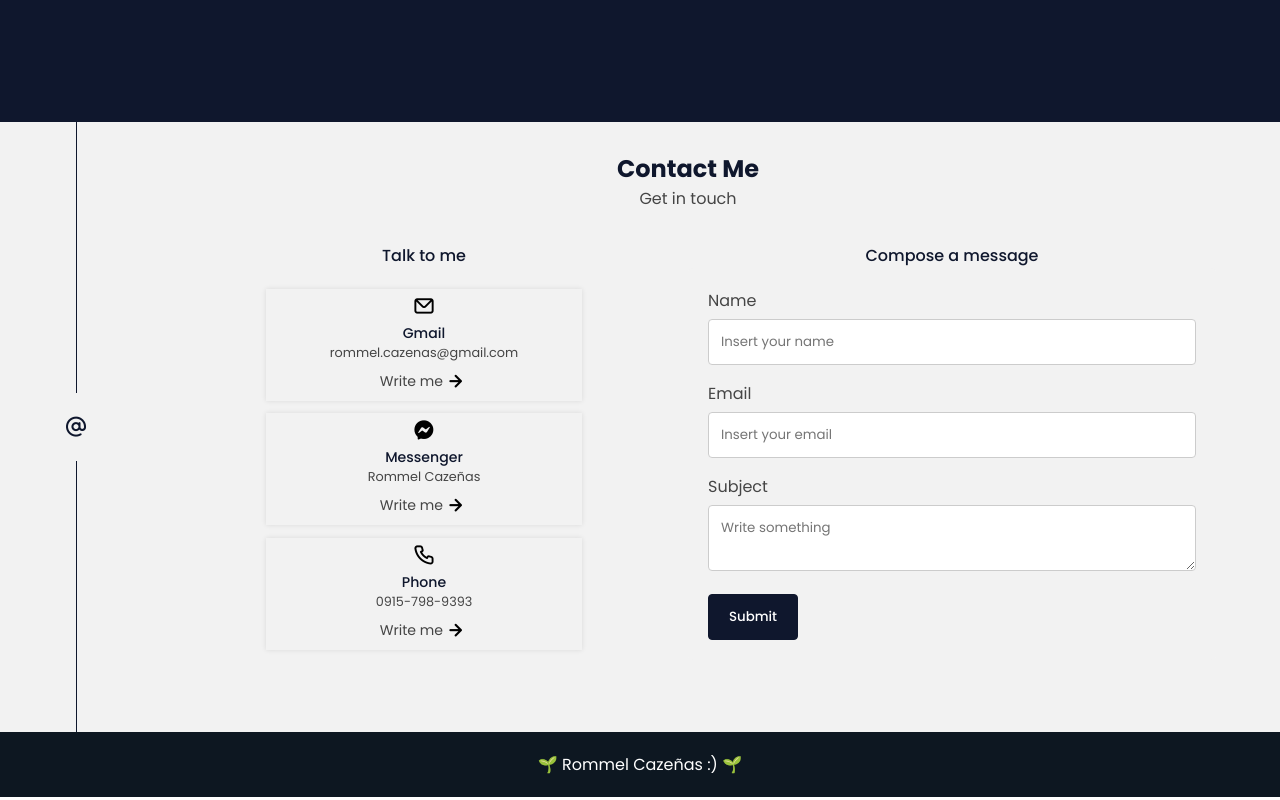
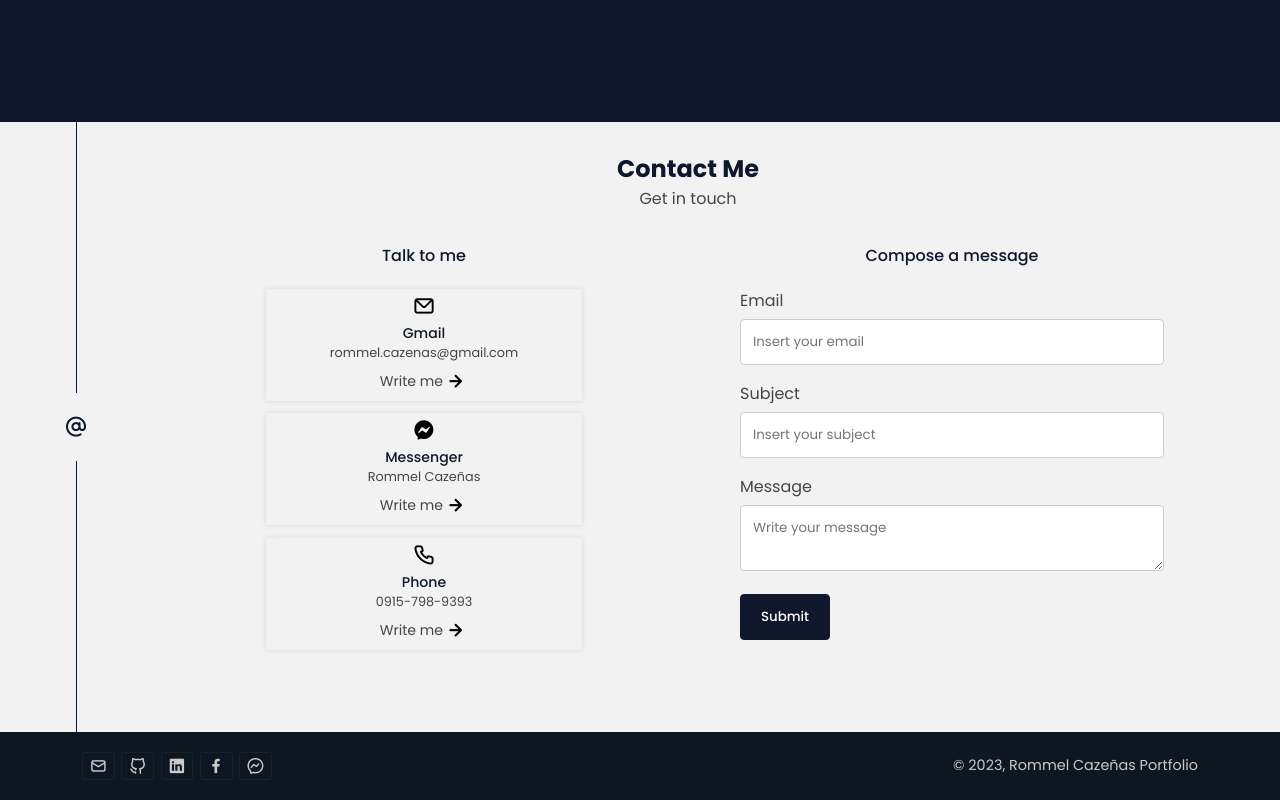
Before and after one commit to Meenngg/rommel-portfolio, a React (Create React App) app: page / in a window 1280 px wide. Shown: the part 2278-3078 px from the top of the page. Built offline with nearby package versions, Linux system fonts and the light colour scheme.

Commit message:
footer: add css

```diff
--- a/src/App.css
+++ b/src/App.css
@@ -8,6 +8,8 @@
   --secondary-color: #4d4d4d;
   --reserve-color: #242424;
   --text-color: #f2f2f2; */
+
+  --dark-theme-v2-color: #0d1721;
   --dark-theme-color: #0f172d;
   --light-theme-color: #f2f2f2;
   --highlight-theme-color: #009cff;
@@ -163,7 +165,37 @@ nav .nav-burger {
   /* height: 100vh; */
 }
 
+footer > div {
+  font-size: 0.9em;
+  color: #cacaca;
+  margin: 0 5%;
+  display: flex;
+  align-items: center;
+  justify-content: space-between;
+  flex-wrap: wrap;
+}
 
+footer div div:first-child > button {
+  margin-right: 0.5em;
+  padding: 0 0.5em ;
+  border-radius: 3px;
+  background-color: #0d1721;
+  border: 0.5px solid rgba(235, 235, 235, 0.05);
+}
+
+footer div div:first-child > button:hover i {
+  color: var(--highlight-theme-color);
+
+}
+
+footer i {
+  color: #cacaca;
+  font-size: 1.3em;
+}
+
+footer div div:last-child {
+  text-align: right;
+}
 
 @media screen and (max-width: 1200px) {
   .App > section {
@@ -197,4 +229,15 @@ nav .nav-burger {
     color: var(--highlight-theme-color);
   }
 
+  footer div div:first-child > button {
+    margin-right: 0.4em;
+  }
 }
+
+@media screen and (max-width: 640px) {
+  footer > div {
+    padding: 3em 0;
+    flex-direction: column;
+    gap: 1em;
+  }
+}
--- a/src/App.js
+++ b/src/App.js
@@ -20,9 +20,14 @@ function App() {
   //   menuFunc();
   // }, [];
   const [toggleBurger, setToggleBurger] = useState(false);
+  const [year, setYear] = useState("");
 
   const triggerBurger = () => {
     setToggleBurger(!toggleBurger);
+  }
+
+  const closeBurger = () => {
+    setToggleBurger(false);
   }
 
   return (
@@ -34,7 +39,7 @@ function App() {
             <section className="nav-burger">
                 <button onClick={triggerBurger}><i className={toggleBurger ? "burger uil uil-multiply" : "burger uil uil-bars"}></i></button>
             </section>
-            <ul onClick={triggerBurger}>
+            <ul onClick={closeBurger}>
                 <li><a href="#home">Home</a></li>
                 <li><a href="#about">About</a></li>
                 <li><a href="#project">Project</a></li>
@@ -55,7 +60,19 @@ function App() {
         </section>
 
         <footer style={{padding: "20px", backgroundColor: "#0d1721", textAlign: "center", color: "white"}}>
-        &#127793; Rommel Cazeñas :) &#127793;
+        {/* &#127793; Rommel Cazeñas :) &#127793; */}
+          <div>
+            <div>
+              <button><i className="uil uil-envelope-alt"></i></button>
+              <button><i className="uil uil-github-alt"></i></button>
+              <button><i className="uil uil-linkedin"></i></button>
+              <button><i className="uil uil-facebook-f"></i></button>
+              <button><i className="uil uil-facebook-messenger-alt"></i></button>
+            </div>
+            <div>
+              <p>&copy; 2023, Rommel Cazeñas Portfolio</p>
+            </div>
+          </div>
         </footer>
 
       </div>
--- a/src/pages/contact.jsx
+++ b/src/pages/contact.jsx
@@ -46,14 +46,14 @@ export const Contact = () => {
                             <div className="form-container">
                                 <form>
 
-                                    <label>Name</label>
-                                    <input type="text" id="fname" name="firstname" placeholder="Insert your name" />
-
                                     <label>Email</label>
-                                    <input type="text" id="lname" name="lastname" placeholder="Insert your email" />
+                                    <input type="email" id="user-email" name="email" placeholder="Insert your email" />
 
                                     <label>Subject</label>
-                                    <textarea id="subject" name="subject" placeholder="Write something"/>
+                                    <input type="text" id="user-subject" name="subject" placeholder="Insert your subject" />
+
+                                    <label>Message</label>
+                                    <textarea id="subject" name="subject" placeholder="Write your message"/>
 
                                     <input type="submit" value="Submit" />
                                 </form>
--- a/src/styles/contact.style.css
+++ b/src/styles/contact.style.css
@@ -126,7 +126,7 @@ i {
 } */
 
 
-input[type=text], select, textarea {
+input[type=text], input[type=email], select, textarea {
     width: 100%;
     padding: 12px;
     border: 1px solid #ccc;
@@ -154,6 +154,7 @@ input[type=text], select, textarea {
   }
 
   .form-container {
+    margin: 0 2em;
     border-radius: 5px;
     background-color: #f2f2f2;
     padding: 20px;
```
Also changed, not shown: src/assets/sample-project-bg.jpg (added).
